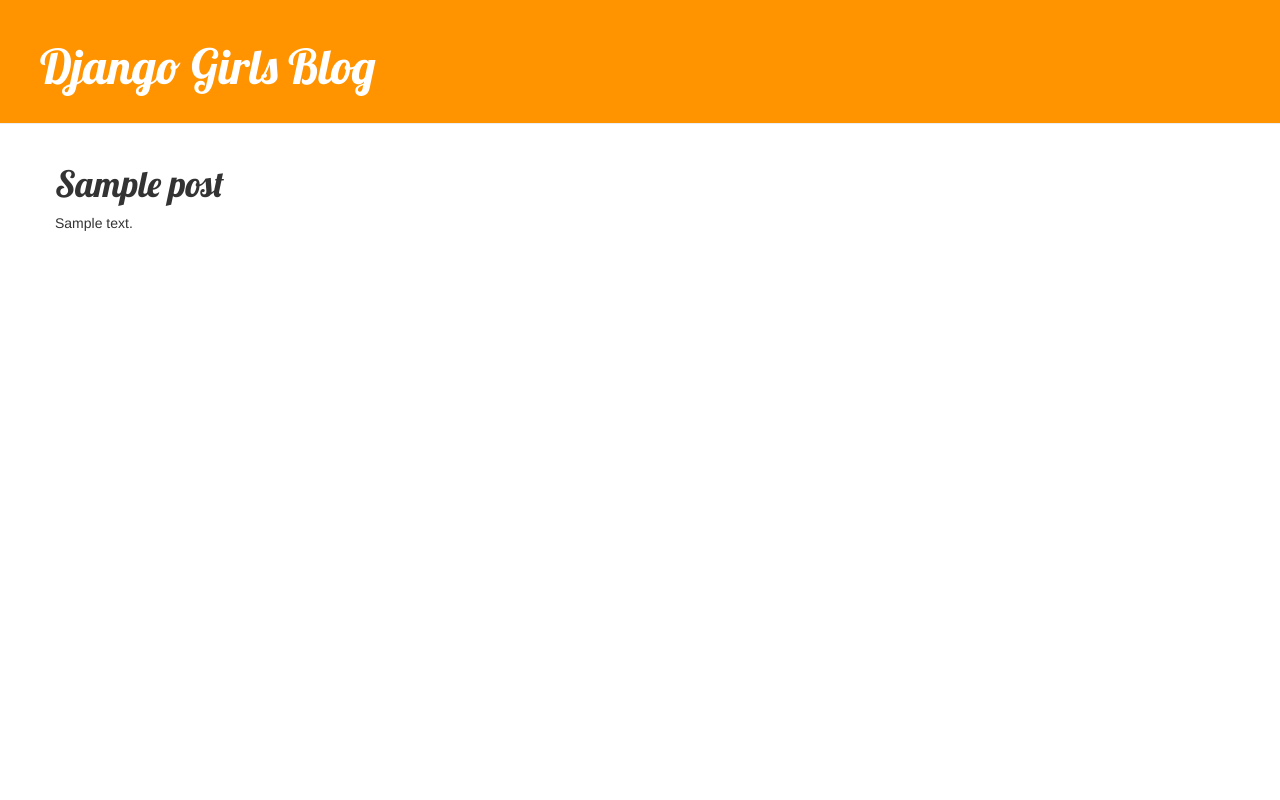
After one commit to Jenius83/my-first-blog, a Django app: page /post/1/ in a window 1280 px wide. The commit adds this page. Run offline with Django 3.2, Linux system fonts and the light colour scheme; tables that the repository leaves empty hold one stand-in row (values such as "Sample post"); some libraries are stand-ins or nearby versions.

Commit message:
Added view and template for detailed blog post as well as CSS for the site.

```diff
--- /dev/null
+++ b/blog/static/css/blog.css
@@ -0,0 +1,54 @@
+/* h1 a {
+    color: #fca205;
+    font-family: 'lobster';
+}
+
+body {
+    padding-left: 15px;
+} */
+.page-header {
+    background-color: #ff9400;
+    margin-top: 0;
+    padding: 20px 20px 20px 40px;
+}
+
+.page-header h1, .page-header h1 a, .page-header h1 a:visited, .page-header h1 a:active {
+    color: #ffffff;
+    font-size: 36pt;
+    text-decoration: none;
+}
+
+.content {
+    margin-left: 40px;
+}
+
+h1, h2, h3, h4 {
+    font-family: 'Lobster', cursive;
+}
+
+.date {
+    color: #828282;
+}
+
+.save {
+    float: right;
+}
+
+.post-form textarea, .post-form input {
+    width: 100%;
+}
+
+.top-menu, .top-menu:hover, .top-menu:visited {
+    color: #ffffff;
+    float: right;
+    font-size: 26pt;
+    margin-right: 20px;
+}
+
+.post {
+    margin-bottom: 70px;
+}
+
+.post h1 a, .post h1 a:visited {
+    color: #000000;
+}
--- /dev/null
+++ b/blog/templates/blog/base.html
@@ -0,0 +1,24 @@
+<html>
+    {% load static %}
+
+    <head>
+        <title>Django  blog</title>
+        <link rel="stylesheet" href="//maxcdn.bootstrapcdn.com/bootstrap/3.2.0/css/bootstrap.min.css">
+        <link rel="stylesheet" href="//maxcdn.bootstrapcdn.com/bootstrap/3.2.0/css/bootstrap-theme.min.css">
+        <link rel="stylesheet" href="{% static 'css/blog.css' %}">
+        <link href="https://fonts.googleapis.com/css?family=Lobster&subset=latin,cyrillic" rel="stylesheet" type="text/css">
+    </head>
+    <body>
+        <div class="page-header">
+            <h1><a href="/">Django Girls Blog</a></h1>
+        </div>
+        <div class="content container">
+            <div class="row">
+                <div class="col-md-8">
+                {% block content %}
+                {% endblock %}
+                </div>
+            </div>
+        </div>
+    </body>
+</html>
--- /dev/null
+++ b/blog/templates/blog/post_detail.html
@@ -0,0 +1,13 @@
+{% extends 'blog/base.html' %}
+
+{% block content %}
+    <div class="post">
+        {% if post.published_date %}
+            <div class="date">
+                {{ post.published_date }}
+            </div>
+        {% endif %}
+        <h1>{{ post.title }}</h1>
+        <p>{{ post.text|linebreaksbr }}</p>
+    </div>
+{% endblock %}
--- a/blog/urls.py
+++ b/blog/urls.py
@@ -3,4 +3,5 @@
 
 urlpatterns = [
     path('', views.post_list, name='post_list'),
+    path('post/<int:pk>/', views.post_detail, name='post_detail'),
 ]
--- a/blog/views.py
+++ b/blog/views.py
@@ -1,6 +1,8 @@
-from django.shortcuts import render
+from django.shortcuts import render, get_object_or_404
 from .models import Post
 from django.utils import timezone
+
+
 
 
 # Create your views here.
@@ -8,3 +10,7 @@
 def post_list(request):
     posts = Post.objects.filter(publisher_date__lte=timezone.now()).order_by('publisher_date')
     return render(request, 'blog/post_list.html', {'posts': posts})
+
+def post_detail(request, pk):
+    post = get_object_or_404(Post, pk=pk)
+    return render(request, 'blog/post_detail.html', {'post': post})
```
Also changed, not shown: blog/templates/blog/post_list.html (+13 -17 lines), base.html (added).
